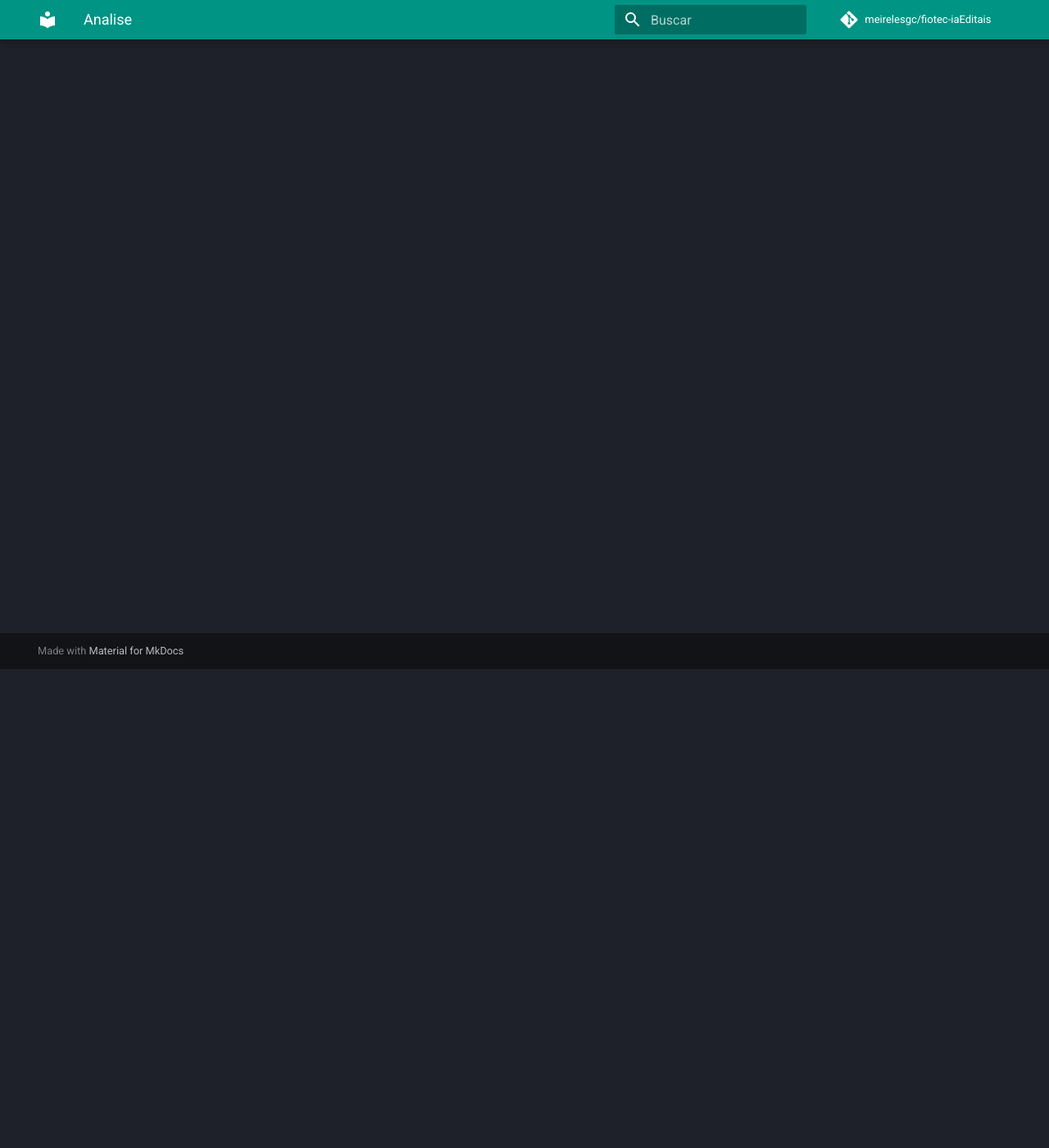
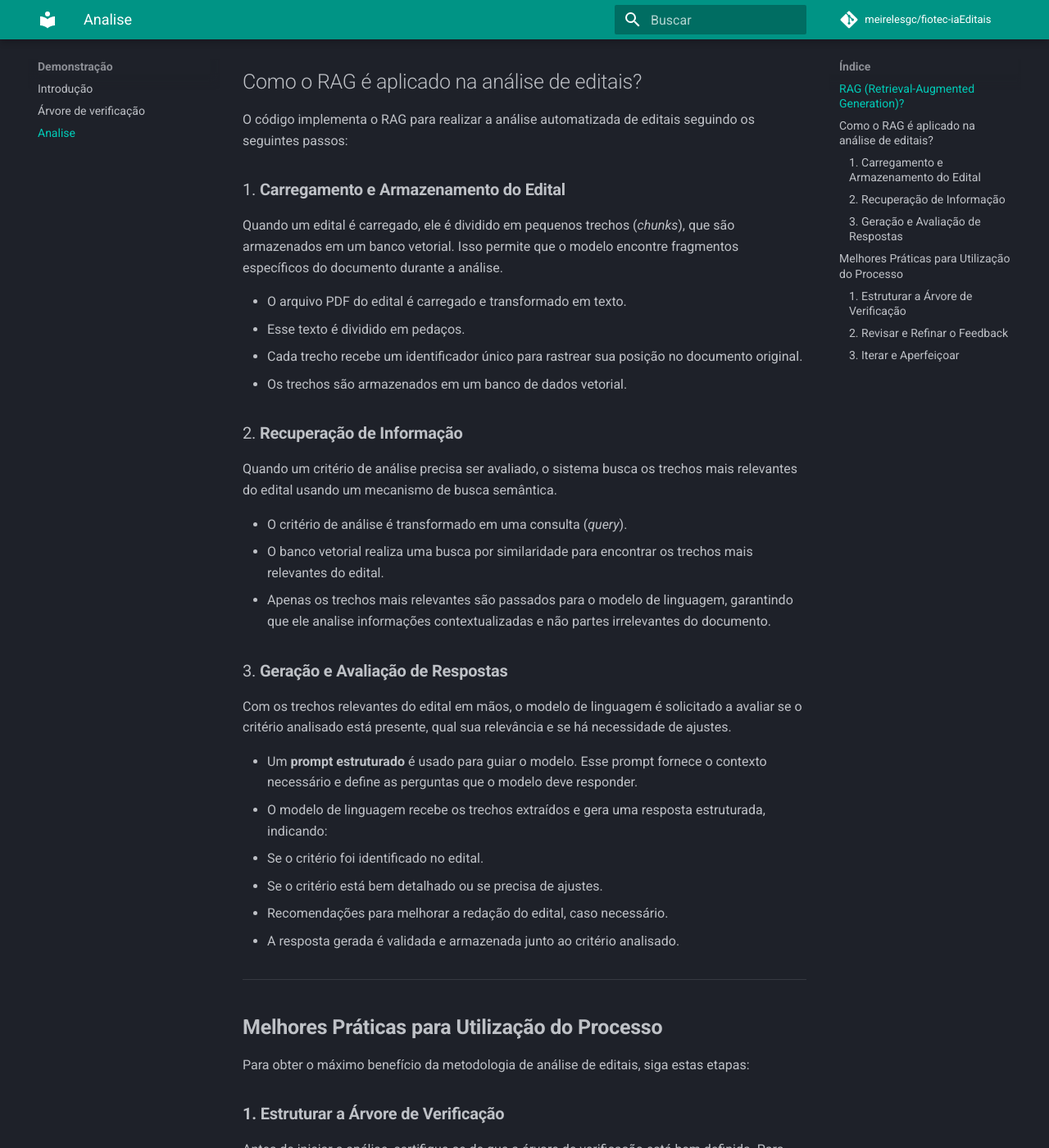
Before and after one commit to meirelesgc/iaEditais-back, an MkDocs documentation site: the page built from docs/resources/analysis.md, in a window 1280 px wide and 1400 px high, scrolled down 584 px. Shown: the whole window at 82% size. Built offline with MkDocs 1.6.1 and Material for MkDocs 9.7.7, drawn with Linux system fonts in a browser that asks for light colours; comment, search, counter and statistics services are not loaded; some of the changed text lies outside the part shown.

Commit message:
Versão estavel

```diff
--- a/docs/resources/analysis.md
+++ b/docs/resources/analysis.md
@@ -1,3 +1,70 @@
-# Ordens
+# Analisando os editais
 
-**Pensar em um nome melhor
+## RAG (Retrieval-Augmented Generation)?
+
+RAG (*Retrieval-Augmented Generation*) é uma abordagem que combina recuperação de informações com geração de texto para melhorar a precisão e relevância das respostas de modelos de linguagem. Em vez de confiar apenas no conhecimento pré-treinado do modelo, o RAG busca informações relevantes em uma base de dados antes de gerar uma resposta. Isso permite que o modelo forneça respostas mais precisas, especialmente em domínios específicos como o de análise de editais. Essa é a base para a implementação das verificações iaEditais.
+
+A técnica funciona em duas etapas principais:
+
+1. **Recuperação de Documentos:** O sistema busca trechos relevantes de documentos previamente armazenados.
+2. **Geração de Respostas:** O modelo de linguagem usa as informações recuperadas para gerar uma resposta mais informada e contextualizada.
+
+---
+
+## Como o RAG é aplicado na análise de editais?
+
+O código implementa o RAG para realizar a análise automatizada de editais seguindo os seguintes passos:
+
+### 1. **Carregamento e Armazenamento do Edital**
+
+Quando um edital é carregado, ele é dividido em pequenos trechos (*chunks*), que são armazenados em um banco vetorial. Isso permite que o modelo encontre fragmentos específicos do documento durante a análise.
+
+- O arquivo PDF do edital é carregado e transformado em texto.
+- Esse texto é dividido em pedaços.
+- Cada trecho recebe um identificador único para rastrear sua posição no documento original.
+- Os trechos são armazenados em um banco de dados vetorial.
+
+### 2. **Recuperação de Informação**
+
+Quando um critério de análise precisa ser avaliado, o sistema busca os trechos mais relevantes do edital usando um mecanismo de busca semântica.
+
+- O critério de análise é transformado em uma consulta (*query*).
+- O banco vetorial realiza uma busca por similaridade para encontrar os trechos mais relevantes do edital.
+- Apenas os trechos mais relevantes são passados para o modelo de linguagem, garantindo que ele analise informações contextualizadas e não partes irrelevantes do documento.
+
+### 3. **Geração e Avaliação de Respostas**
+
+Com os trechos relevantes do edital em mãos, o modelo de linguagem é solicitado a avaliar se o critério analisado está presente, qual sua relevância e se há necessidade de ajustes.
+
+- Um **prompt estruturado** é usado para guiar o modelo. Esse prompt fornece o contexto necessário e define as perguntas que o modelo deve responder.
+- O modelo de linguagem recebe os trechos extraídos e gera uma resposta estruturada, indicando:
+  1. Se o critério foi identificado no edital.
+  2. Se o critério está bem detalhado ou se precisa de ajustes.
+  3. Recomendações para melhorar a redação do edital, caso necessário.
+
+- A resposta gerada é validada e armazenada junto ao critério analisado.
+
+---
+
+## **Melhores Práticas para Utilização do Processo**
+
+Para obter o máximo benefício da metodologia de análise de editais, siga estas etapas:
+
+### **1. Estruturar a Árvore de Verificação**
+
+Antes de iniciar a análise, certifique-se de que a árvore de verificação está bem definida. Para isso, é necessário:
+
+- **Definir a tipificação do edital**, garantindo que os critérios de análise sejam compatíveis com a legislação aplicável. Sempre que possível, incluir o arquivo de referência para essa tipificação, pois os dados fornecidos diretamente ao modelo são mais confiáveis do que aqueles provenientes do treinamento.
+
+- **Organizar a taxonomia**, estruturando os critérios de forma lógica para facilitar a segmentação da análise. Especificar a fonte na qual essa taxonomia se baseia contribui para respostas mais precisas.
+
+- **Detalhar as ramificações**, garantindo que cada critério contenha perguntas claras e objetivas. Cada ramo deve levar a um único resultado por pergunta (de forma temporária).
+
+### **2. Revisar e Refinar o Feedback**
+
+- Avaliar as respostas geradas pelo modelo e utilizá-las para revisar o edital de maneira estruturada.
+- Se necessário, ajustar os critérios ou refinar a árvore de verificação para aprimorar a precisão das análises futuras.
+
+### **3. Iterar e Aperfeiçoar**
+
+- Os resultados de cada nova análise podem ser utilizados para aprimorar o modelo e a base de critérios, promovendo a melhoria contínua do processo.
```
Also changed, not shown: demo/source/source.py (+19 -17 lines), docs/dev/index.md (+8 -5 lines), 2 other files.
